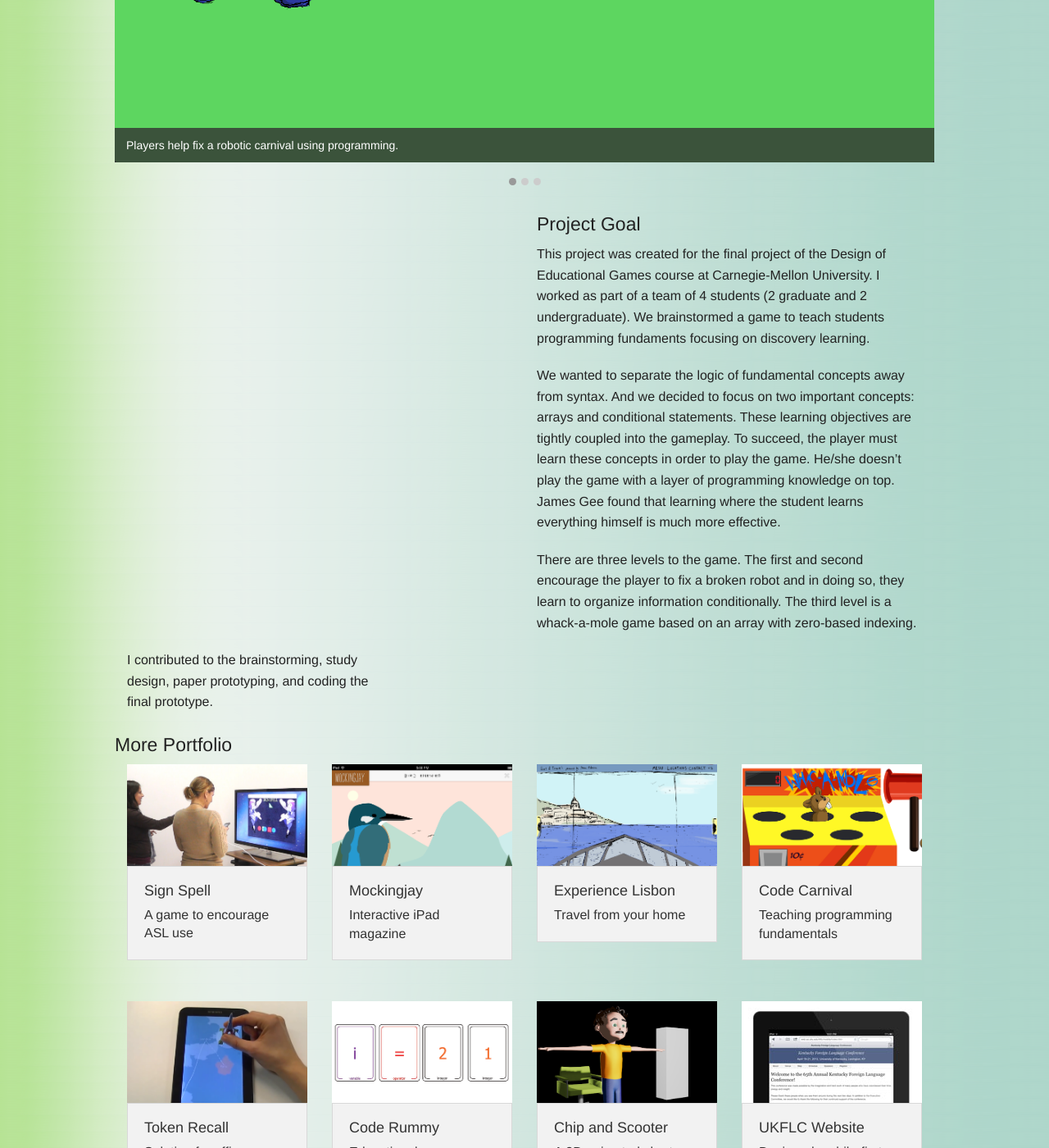
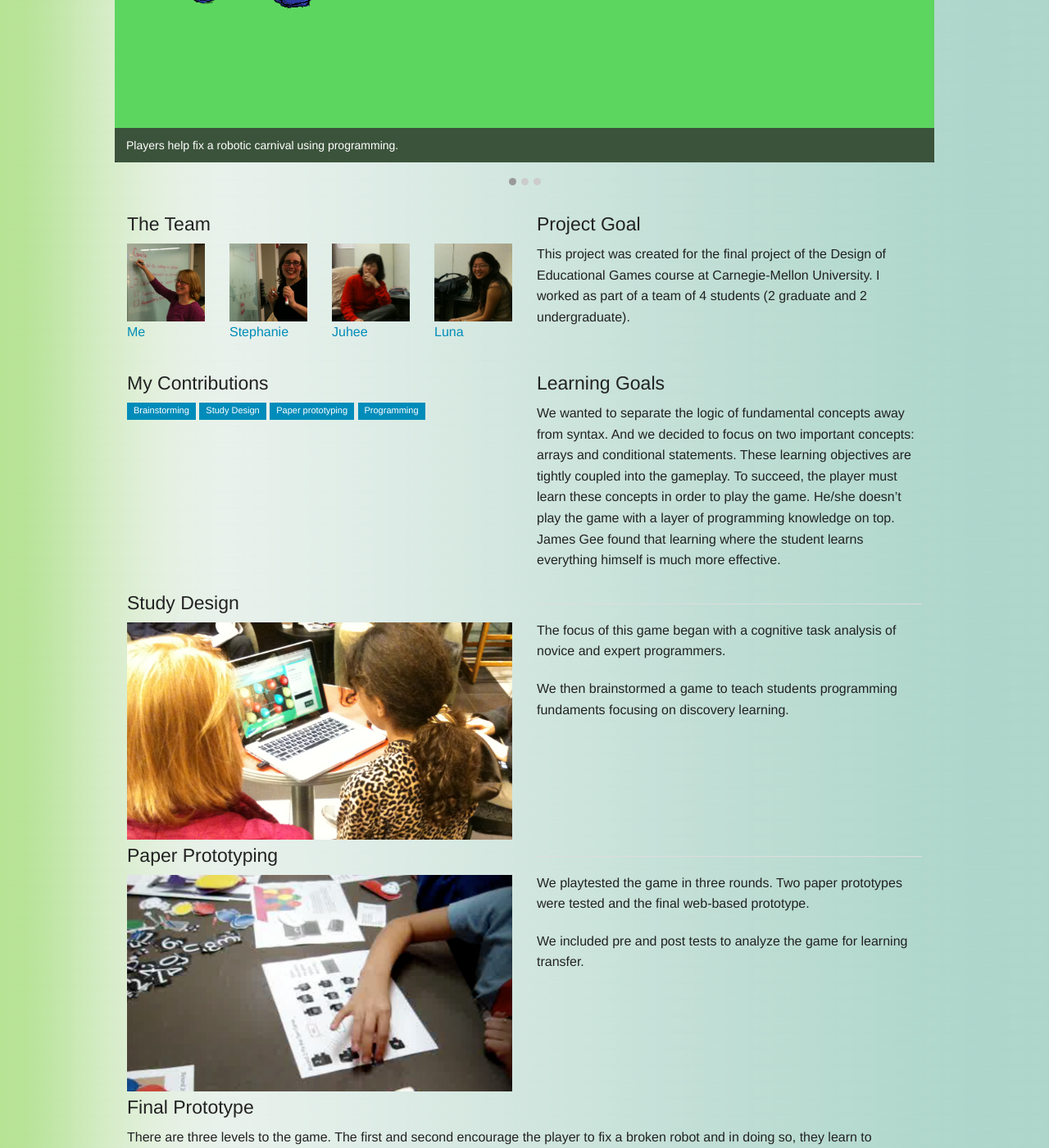
Before and after one commit to ashleybot/ashleybot.github.com, a Jekyll site: the page built from portfolio/_posts/2014-03-23-code-carnival.html, in a window 1280 px wide and 1400 px high, scrolled down 640 px. Shown: the whole window at 82% size. Built offline with Jekyll 4.4.1, drawn with Linux system fonts in a browser that asks for light colours.

Commit message:
added media for code carnival project

```diff
--- a/index.html
+++ b/index.html
@@ -13,7 +13,7 @@
     <ul class="small-block-grid-2 large-block-grid-4">
       <li>
           <h4 class="subheader">
-          I'm Ashley Wilson. I'm a game designer, user researcher, and illustrator. Take a look around.
+          I'm Ashley Wilson. I'm a game designer, user researcher, and artist. Take a look around.
         </h4>
       </li>
       <li>
--- a/portfolio/_posts/2014-03-23-code-carnival.html
+++ b/portfolio/_posts/2014-03-23-code-carnival.html
@@ -19,19 +19,19 @@ blurb: Teaching programming fundamentals
 <div class="row">
   <ul class="code-carnival-orbit" data-orbit>
     <li>
-      <img src="{{site.baseurl}}/portfolio/assets/code_carnival/images/code_carnival_balloon_darts.png" alt="Code Carnival begins with a " />
+      <img src="{{site.baseurl}}/portfolio/assets/code_carnival/images/code_carnival_balloon_darts.png" alt="Code Carnival Puzzle 1" />
       <div class="orbit-caption">
         Players help fix a robotic carnival using programming.
       </div>
     </li>
     <li>
-      <img src="{{site.baseurl}}/portfolio/assets/code_carnival/images/code_carnival_balloon_darts2.png" alt="slide 2" />
+      <img src="{{site.baseurl}}/portfolio/assets/code_carnival/images/code_carnival_balloon_darts2.png" alt="Code Carnival Puzzle 1" />
       <div class="orbit-caption">
         Fundamental concepts of programming are introduced through puzzles.
       </div>
     </li>
     <li>
-      <img src="{{site.baseurl}}/portfolio/assets/code_carnival/images/code_carnival_whack_a_mole.png" alt="slide 3" />
+      <img src="{{site.baseurl}}/portfolio/assets/code_carnival/images/code_carnival_whack_a_mole.png" alt="Code Carnival Whack-a-Mole Puzzle" />
       <div class="orbit-caption">
         Concepts like zero-based indexing in arrays are the focus of the game.
       </div>
@@ -41,21 +41,52 @@ blurb: Teaching programming fundamentals
 
 <div class="row">
   <div class="large-6 columns">
-
+    <h4>The Team</h4>
+    <ul class="small-block-grid-2 large-block-grid-4">
+      <li>
+        <a href="{{site.baseurl}}/about.html" >
+          <img src="{{site.baseurl}}/portfolio/assets/code_carnival/images/code_carnival_team_ashley.png" alt="Ashley Wilson"/>
+          Me
+        </a>
+      </li>
+      <li>
+        <a href="http://www.stephanie-butler.com" target="_blank">
+          <img src="{{site.baseurl}}/portfolio/assets/code_carnival/images/code_carnival_team_stephanie.png" alt="Stephanie Butler"/>
+          Stephanie
+        </a>
+      </li>
+      <li>
+        <a href="http://qualab.weebly.com/" target="_blank">
+          <img src="{{site.baseurl}}/portfolio/assets/code_carnival/images/code_carnival_team_juhee.png" alt="Juhee Sun"/>
+          Juhee
+        </a>
+      </li>
+      <li>
+        <a href="#">
+          <img src="{{site.baseurl}}/portfolio/assets/code_carnival/images/code_carnival_team_luna.png" alt="Luna Ruan"/>
+          Luna
+        </a>
+      </li>
+    </ul>
   </div>
   <div class="large-6 columns">
     <h4>Project Goal</h4>
     <p>
-      This project was created for the final project of the Design of Educational Games course at Carnegie-Mellon University. I worked as part of a team of 4 students (2 graduate and 2 undergraduate). We brainstormed a game to teach students programming fundaments focusing on discovery learning.
+      This project was created for the final project of the Design of Educational Games course at Carnegie-Mellon University. I worked as part of a team of 4 students (2 graduate and 2 undergraduate).
     </p>
   </div>
 </div>
 
 <div class="row">
   <div class="large-6 columns">
-
+    <h4>My Contributions</h4>
+    <span class="label">Brainstorming</span>
+    <span class="label">Study Design</span>
+    <span class="label">Paper prototyping</span>
+    <span class="label">Programming</span>
   </div>
   <div class="large-6 columns">
+    <h4>Learning Goals</h4>
     <p>
       We wanted to separate the logic of fundamental concepts away from syntax. And we decided to focus on two important concepts: arrays and conditional statements. These learning objectives are tightly coupled into the gameplay. To succeed, the player must learn these concepts in order to play the game. He/she doesn’t play the game with a layer of programming knowledge on top. James Gee found that learning where the student learns everything himself is much more effective.
     </p>
@@ -64,9 +95,40 @@ blurb: Teaching programming fundamentals
 
 <div class="row">
   <div class="large-6 columns">
-
+    <h4>Study Design</h4>
+    <img src="{{site.baseurl}}/portfolio/assets/code_carnival/images/code_carnival_playtesting.png" alt="Playtesting Code Carnival" />
   </div>
   <div class="large-6 columns">
+    <hr class="hide-for-small"/>
+    <p>
+      The focus of this game began with a cognitive task analysis of novice and expert programmers.
+    </p>
+    <p>
+      We then brainstormed a game to teach students programming fundaments focusing on discovery learning.
+    </p>
+  </div>
+</div>
+
+<div class="row">
+  <div class="large-6 columns">
+    <h4>Paper Prototyping</h4>
+    <img src="{{site.baseurl}}/portfolio/assets/code_carnival/images/code_carnival_paper_prototyping.png" alt="Playtesting Code Carnival" />
+  </div>
+  <div class="large-6 columns">
+    <hr class="hide-for-small"/>
+
+    <p>
+        We playtested the game in three rounds. Two paper prototypes were tested and the final web-based prototype.
+    </p>
+    <p>
+      We included pre and post tests to analyze the game for learning transfer.
+    </p>
+  </div>
+</div>
+
+<div class="row">
+  <div class="large-12 columns">
+    <h4>Final Prototype</h4>
     <p>
       There are three levels to the game. The first and second encourage the player to fix a broken robot and in doing so, they learn to organize information conditionally. The third level is a whack-a-mole game based on an array with zero-based indexing.
     </p>
@@ -74,14 +136,14 @@ blurb: Teaching programming fundamentals
 </div>
 
 <div class="row">
-  <div class="large-4 columns">
+  <div class="large-6 columns">
+    <h5>Level 3</h5>
+  </div>
+  <div class="large-6 columns">
+    <h5>Whack-a-Mole</h5>
+    <img src="{{site.baseurl}}/portfolio/assets/code_carnival/animation/code_carnival_level_3.gif" alt="Playtesting Code Carnival" />
 
   </div>
-  <div class="large-4 columns">
-  <p>
-    I contributed to the brainstorming, study design, paper prototyping, and coding the final prototype.
-  </p>
 </div>
-  <div class="large-4 columns">
-  </div>
-</div>
+
+<hr />
```
Also changed, not shown: portfolio/assets/code_carnival/animation/code_carnival_level_3.gif (added), portfolio/assets/code_carnival/images/code_carnival_paper_prototyping.png (added), portfolio/assets/code_carnival/images/code_carnival_playtesting.png (added), portfolio/assets/code_carnival/images/code_carnival_team_ashley.png (added), portfolio/assets/code_carnival/images/code_carnival_team_juhee.png (added), portfolio/assets/code_carnival/images/code_carnival_team_luna.png (added), portfolio/assets/code_carnival/images/code_carnival_team_stephanie.png (added). Lines whose indentation alone changed are shown as unchanged.
